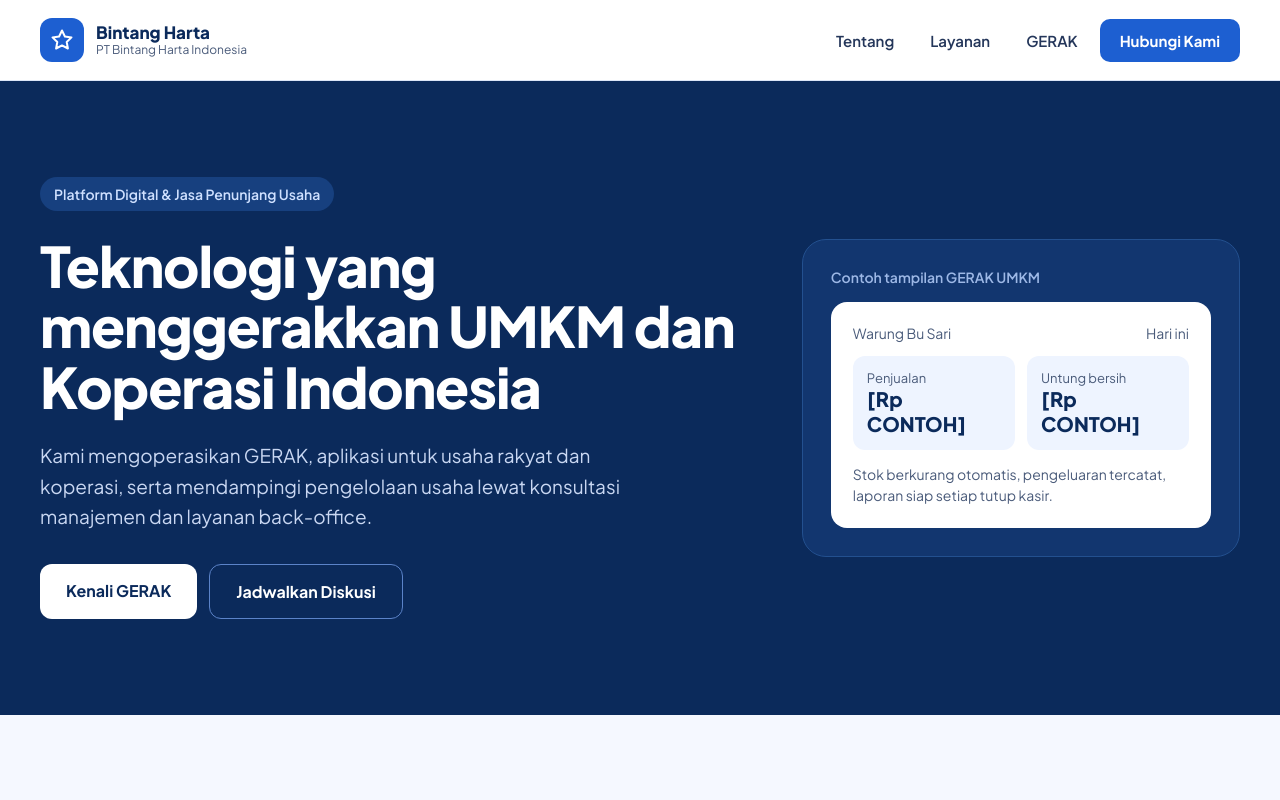
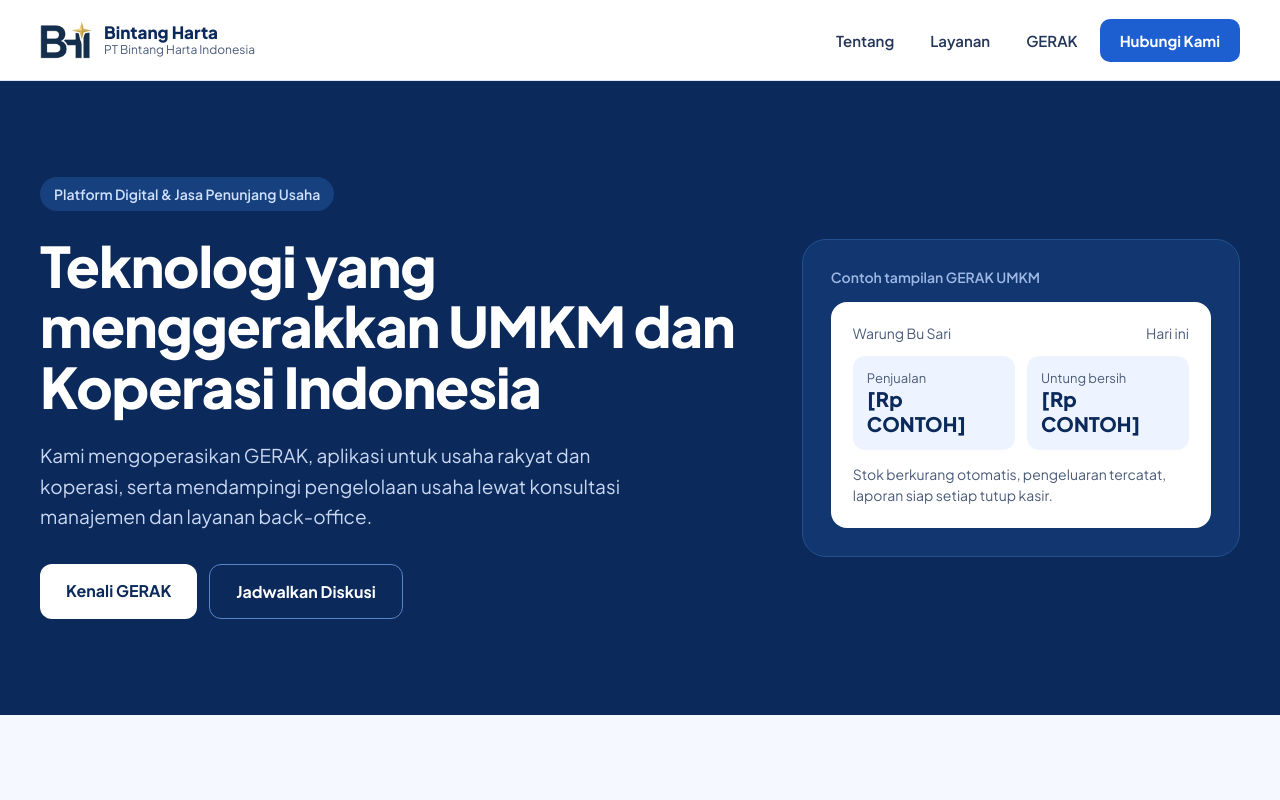
Before and after one commit to bambangr/bhi-tech, a plain HTML site: page draft/index.html in a window 1280 px wide. Shown: the top 800 px of the page. Drawn offline with Linux system fonts and the light colour scheme.

Commit message:
Pakai logo resmi BHI di header, favicon, dan og:image
Co-Authored-By: Claude Opus 5.5 <noreply@anthropic.com>
Claude-Session: https://claude.ai/code/session_01TyL73tmk43QfyBebJ3HHH5

```diff
--- a/draft/index.html
+++ b/draft/index.html
@@ -6,7 +6,8 @@
 <title>PT Bintang Harta Indonesia</title>
 <meta name="description" content="PT Bintang Harta Indonesia — platform digital dan jasa penunjang usaha untuk UMKM dan Koperasi Indonesia.">
 <meta name="theme-color" content="#0B2A5B">
-<link rel="icon" href="/favicon.svg" type="image/svg+xml">
+<link rel="icon" href="/favicon.png" type="image/png">
+<meta property="og:image" content="https://bintangharta.tech/logo.jpg">
 <link rel="preconnect" href="https://fonts.googleapis.com">
 <link href="https://fonts.googleapis.com/css2?family=Plus+Jakarta+Sans:wght@400;500;600;700;800&display=swap" rel="stylesheet">
 <style>
@@ -21,9 +22,7 @@ a{color:#1D4FB8}a:hover{color:#0B2A5B}
   <header style="background: #FFFFFF; border-bottom: 1px solid #DCE6F8">
     <div style="max-width: 1200px; margin: 0 auto; padding: 18px 32px; display: flex; flex-wrap: wrap; align-items: center; justify-content: space-between; gap: 16px">
       <a href="#beranda" style="display: flex; align-items: center; gap: 12px; text-decoration: none; color: #0B2A5B">
-        <span style="width: 44px; height: 44px; border-radius: 12px; background: #1D5FD1; display: flex; align-items: center; justify-content: center">
-          <svg width="24" height="24" viewBox="0 0 24 24" fill="none" stroke="#FFFFFF" stroke-width="2" stroke-linejoin="round" aria-hidden="true"><path d="M12 2.5l2.9 6 6.6.9-4.8 4.6 1.2 6.5L12 17.4l-5.9 3.1 1.2-6.5L2.5 9.4l6.6-.9z"/></svg>
-        </span>
+        <span style="width: 52px; height: 44px; border-radius: 10px;  display: flex; align-items: center; justify-content: center"><img src="/logo-mark.png" alt="Logo BHI" width="40" height="30" style="width: 100%; height: 100%; object-fit: contain"></span>
         <span style="display: flex; flex-direction: column; line-height: 1.15">
           <span style="font-weight: 800; font-size: 17px">Bintang Harta</span>
           <span style="font-size: 12px; color: #4A5B7A">PT Bintang Harta Indonesia</span>
```
Also changed, not shown: site/index.html (+3 -4 lines), draft/favicon.png (added), draft/favicon.svg (deleted), draft/logo-mark.png (added), draft/logo.jpg (added), site/favicon.png (added), site/favicon.svg (deleted), site/logo-mark.png (added), site/logo.jpg (added).
